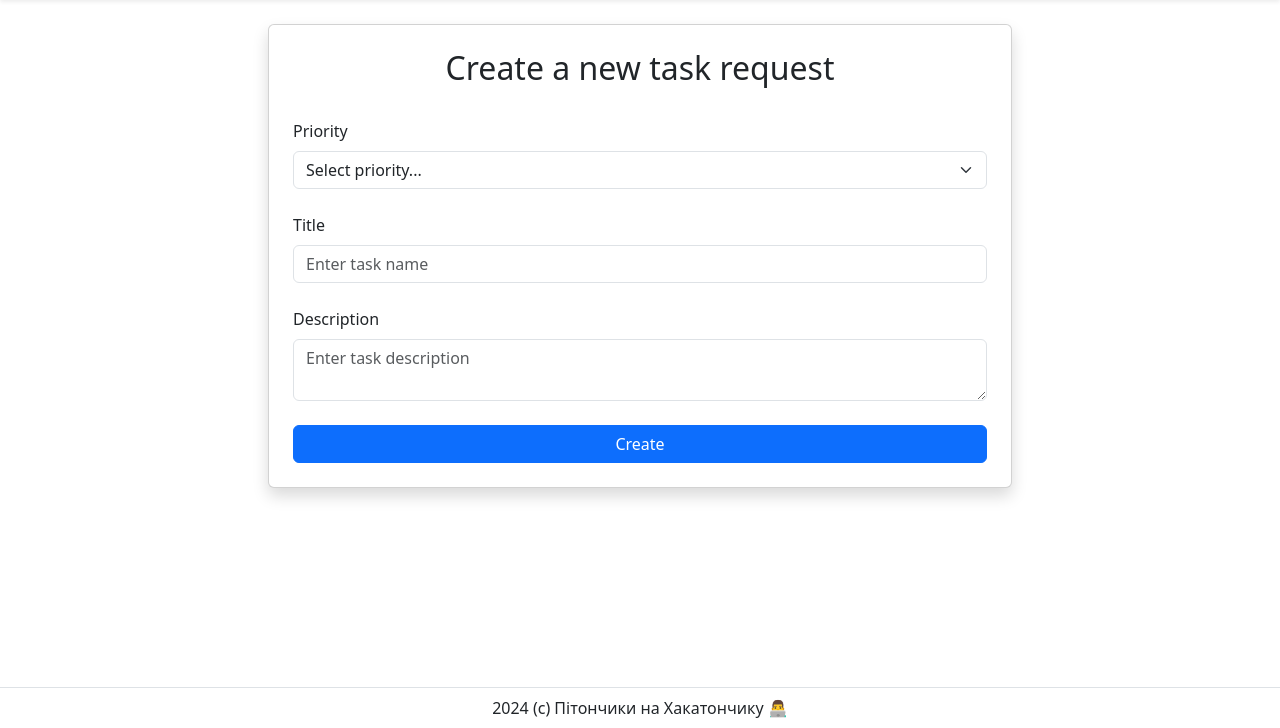
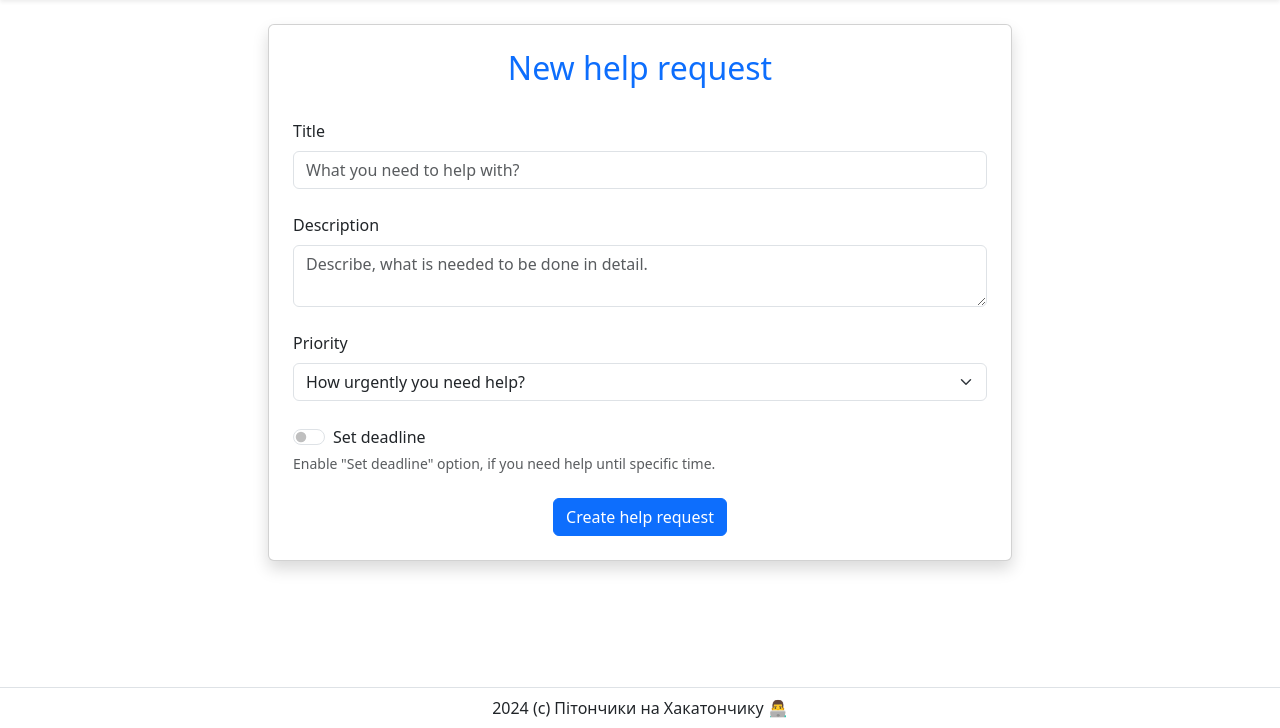
Before and after one commit to dkostmii/best-hackathon-test, a FastAPI app: template templates/request_task/create.html in a window 1280 px wide. Shown: the part 72-800 px from the top of the page. Run offline with FastAPI, Linux system fonts and the light colour scheme; the template is opened without the code that fills it, so the values that code supplies are empty.

Commit message:
Change: create.html template
Make better copy and field order (UX thing, you kno). Also add "Set deadline" switch to constrain time for the folks, who will do it

```diff
--- a/templates/request_task/create.html
+++ b/templates/request_task/create.html
@@ -7,28 +7,78 @@
 {% block content %}
 <div class="container form-container-lg">
     <form class="card d-flex flex-column gap-4 p-4 shadow" action="/request-tasks/create" method="POST" enctype="application/x-www-form-urlencoded">
-        <h2 class="text-center">Create a new task request</h2>
+        <h2 class="text-center text-primary">New help request</h2>
+        <div class="form-group">
+            <label for="title" class="form-label">Title</label>
+            <input class="form-control" type="text" id="title" name="name" placeholder="What you need to help with?" required />
+        </div>
+        <div class="form-group">
+            <label for="description" class="form-label">Description</label>
+            <textarea class="form-control" name="description" placeholder="Describe, what is needed to be done in detail." required></textarea>
+        </div>
         <div class="form-group">
             <label for="priority" class="form-label">
                 Priority
             </label>
             <select class="form-select" id="priority" name="priority_id" required>
-                <option value="">Select priority...</option>
+                <option value="">How urgently you need help?</option>
                 {% for priority in priorities %}
                 <option value="{{ priority.id }}">{{ priority.name }}</option>
                 {% endfor %}
             </select>
         </div>
         <div class="form-group">
-            <label for="title" class="form-label">Title</label>
-            <input class="form-control" type="text" id="title" name="name" placeholder="Enter task name" required />
+            <div class="form-check form-switch">
+                <input class="form-check-input" type="checkbox" role="switch" id="set-deadline" />
+                <label class="form-check-label" for="set-deadline">Set deadline</label>
+            </div>
+            <div class="form-text" id="set-deadline-help">
+                Enable "Set deadline" option, if you need help until specific time.
+            </div>
         </div>
-        <div class="form-group">
-            <label for="description" class="form-label">Description</label>
-            <textarea class="form-control" name="description" placeholder="Enter task description" required></textarea>
+        <div class="d-flex justify-content-center">
+            <button class="btn btn-primary">Create help request</button>
         </div>
-        <button class="btn btn-primary btn-block">Create</button>
         {% include 'form_errors.html' %}
     </form>
 </div>
+<script>
+    const set_deadline_input = document.getElementById("set-deadline")
+
+    if (set_deadline_input) {
+        const set_deadline_input_group = set_deadline_input.parentElement.parentElement
+        const form = set_deadline_input_group.parentElement
+
+        set_deadline_input.addEventListener("change", (e) => {
+            const show_deadline_field = set_deadline_input.checked
+
+            if (!show_deadline_field) {
+                const deadline_field = document.getElementById("deadline-field")
+                if (deadline_field) {
+                    deadline_field.parentElement.removeChild(deadline_field)
+                }
+            } else {
+                const form_group = document.createElement("div")
+                form_group.classList.add("form-group", "d-flex", "flex-column", "gap-2")
+                form_group.id = "deadline-field"
+                const form_label = document.createElement("label")
+                form_label.classList.add("form-label")
+                form_label.htmlFor = "ending_at"
+                form_label.appendChild(document.createTextNode("Deadline"))
+                const form_control = document.createElement("input")
+                form_control.type = "datetime-local"
+                form_control.id = "ending_at"
+                form_control.name = "ending_at"
+                form_control.classList.add("form-input", "mw-50-428")
+                form_control.required = true
+                const now = new Date();
+                now.setMinutes(now.getMinutes() - now.getTimezoneOffset());
+                form_control.setAttribute("value", now.toISOString().slice(0, 16))
+
+                form_group.append(form_label, form_control)
+                form.insertBefore(form_group, set_deadline_input_group.nextSibling)
+            }
+        })
+    }
+</script>
 {% endblock %}
```
